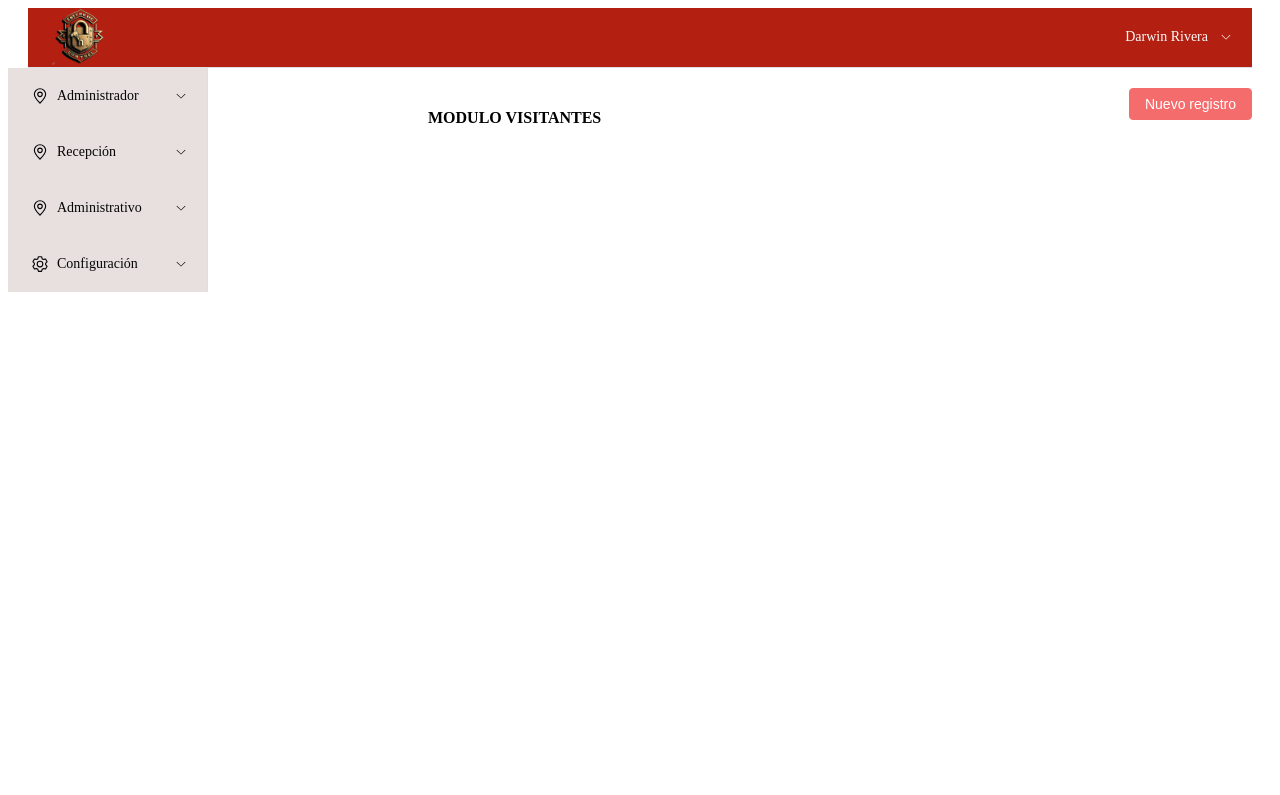
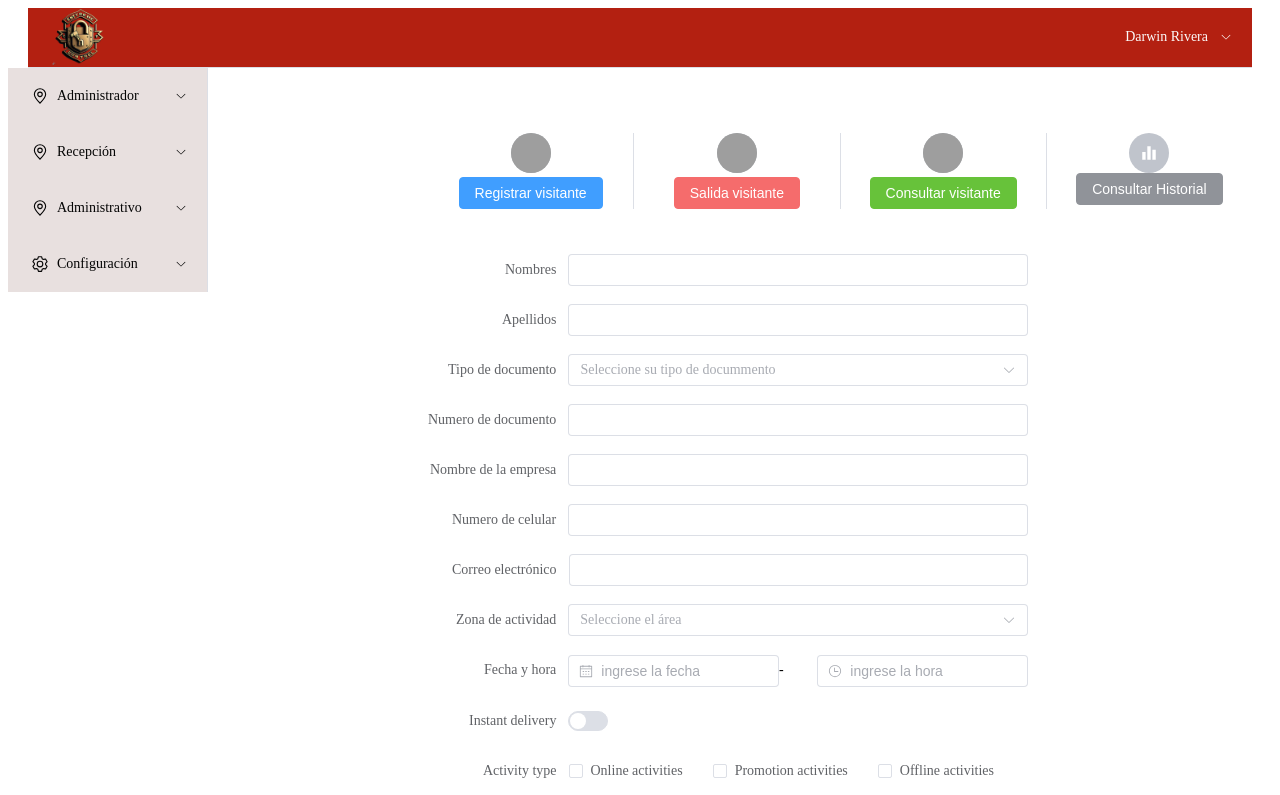
Before and after one commit to darwwinjr24/front-app-control, a Vue app: page /visitantes in a window 1280 px wide. Shown: the top 795 px of the page. Built offline with nearby package versions, Linux system fonts and the light colour scheme; grey boxes are pictures that could not be loaded.

Commit message:
Se crea nueva vista  de formulario de ingresos, se inicia con función de ocultar formulario, se hacen las rutas principales con el layput

```diff
--- a/index.html
+++ b/index.html
@@ -1,5 +1,5 @@
 <!doctype html>
-<html lang="en">
+<html lang="es">
   <head>
     <meta charset="UTF-8" />
     <link rel="icon" type="image/svg+xml" href="/vite.svg" />
--- a/src/components/Formulario.vue
+++ b/src/components/Formulario.vue
@@ -1,24 +1,25 @@
 <template>
     <div class="container">
-    <div class="container_header">
+    <div class="container_header" v-if="mostrar">
         <h4 class="titulo">MODULO {{ titulo }}</h4>
     <el-row justify="center" ali-gn="middle">
         <el-button type="danger">Cancelar</el-button>
         <el-button type="primary">Guardar</el-button>
-
      </el-row>
      <slot name="slotform"></slot>
     </div>
-
-
-</div>
+    </div>
 
 </template>
 
 <script setup>
-defineProps({
+import { computed, ref } from 'vue';
+
+const propiedad= defineProps({
   titulo: String,
+  isOpen: Boolean
 })
+const mostrar= computed(()=>propiedad.isOpen)
 </script>
 
 <style scoped>
--- a/src/components/Header.vue
+++ b/src/components/Header.vue
@@ -3,7 +3,7 @@
     <div class="container_header">
         <h4 class="titulo">MODULO {{ titulo }}</h4>
     <el-row justify="center" ali-gn="middle">
-        <el-button type="danger">{{ tituloBoton }}</el-button>
+        <el-button type="danger" @click="abrir">{{ tituloBoton }}</el-button>
      </el-row>
     </div>
 
@@ -17,6 +17,9 @@
 defineProps({
   titulo: String,
   tituloBoton: String,
+  abrir:{
+    type:Function
+  }
 })
 </script>
 
--- a/src/components/LayoutMain.vue
+++ b/src/components/LayoutMain.vue
@@ -23,6 +23,7 @@ import SideBarMenu from './SideBarMenu.vue'
     </el-container>
 </template>
 
+
 <style lang="css">
 .el-container {
     flex: 1
--- /dev/null
+++ b/src/components/Options.vue
@@ -0,0 +1,57 @@
+<script setup>
+import { Histogram, UserFilled } from '@element-plus/icons-vue'
+</script>
+
+
+<template>
+<div class="container">
+
+  <div class="demo-type">
+    <div>
+      <el-avatar
+      src="https://cube.elemecdn.com/0/88/03b0d39583f48206768a7534e55bcpng.png"
+      />        <div>
+        <el-button type="primary">Registrar visitante</el-button>
+      </div>
+    </div>
+    <div>
+      <el-avatar
+      src="https://cube.elemecdn.com/0/88/03b0d39583f48206768a7534e55bcpng.png"
+      />
+      <div>
+        <el-button type="danger">Salida visitante</el-button>
+      </div>
+    </div>
+    <div>
+      <el-avatar
+      src="https://cube.elemecdn.com/0/88/03b0d39583f48206768a7534e55bcpng.png"
+      />
+      <div>
+        <el-button type="success">Consultar visitante</el-button>
+      </div>
+    </div>
+    <div>
+      <el-avatar :icon="Histogram" />
+      <div>
+        <el-button type="info">Consultar Historial</el-button>
+      </div>
+    </div>
+  </div>
+  <slot name="slotvisitante"></slot>
+</div>
+</template>
+
+
+  <style scoped>
+  .demo-type {
+    display: flex;
+  }
+  .demo-type > div {
+    flex: 1;
+    text-align: center;
+  }
+
+  .demo-type > div:not(:last-child) {
+    border-right: 1px solid var(--el-border-color);
+  }
+  </style>
--- a/src/components/SideBarMenu.vue
+++ b/src/components/SideBarMenu.vue
@@ -2,7 +2,8 @@
   <el-row class="tac">
     <el-col :span="12">
       <el-menu
-        default-active="2"
+        :default-active="$route.path"
+        router
         background-color="#e8e0df"
       text-color="#050505"
         class="el-menu-vertical-demo"
@@ -15,7 +16,7 @@
             <span>Administrador</span>
           </template>
             <el-menu-item index="1-1">Colaboradores</el-menu-item>
-            <el-menu-item index="1-2">Usuarios</el-menu-item>
+            <el-menu-item index="principal">Usuarios</el-menu-item>
             </el-sub-menu>
 
             <el-sub-menu index="1">
@@ -23,7 +24,7 @@
             <el-icon><location /></el-icon>
             <span>Recepción</span>
           </template>
-            <el-menu-item index="1-1">Control de visitantes</el-menu-item>
+            <el-menu-item index="visitantes">Control de visitantes</el-menu-item>
             </el-sub-menu>
 
             <el-sub-menu index="1">
@@ -41,7 +42,6 @@
           </template>
             <el-menu-item index="1-1">Cambio de Clave</el-menu-item>
             <el-menu-item index="1-2">Actualizar Datos</el-menu-item>
-            <el-menu-item index="1-2">Cambiar rol</el-menu-item>
             </el-sub-menu>
 
       </el-menu>
--- a/src/views/Principal.vue
+++ b/src/views/Principal.vue
@@ -1,43 +1,13 @@
-<script lang="ts" setup>
-import LayoutMain from '../components/LayoutMain.vue';
-import FormVisitantes from './Visitantes/FormVisitantes.vue';
-import Header from '../components/Header.vue';
-import {Delete,Edit} from "@element-plus/icons-vue"
-import Formulario from '../components/Formulario.vue';
-
-const tableData = [
-  {
-    date: '2016-05-03',
-    name: 'Tom',
-    address: 'No. 189, Grove St, Los Angeles',
-  },
-  {
-    date: '2016-05-02',
-    name: 'Tom',
-    address: 'No. 189, Grove St, Los Angeles',
-  },
-  {
-    date: '2016-05-04',
-    name: 'Tom',
-    address: 'No. 189, Grove St, Los Angeles',
-  },
-  {
-    date: '2016-05-01',
-    name: 'Tom',
-    address: 'No. 189, Grove St, Los Angeles',
-  },
-]
-</script>
-
 <template>
       <LayoutMain>
         <template #slot1>
             <Header
             :titulo="'PRINCIPAL'"
-            :tituloBoton="'Nuevo registro'">
+            :tituloBoton="'Nuevo registro'"
+            :abrir="abrirFormulario">
             </Header>
 
-            <Formulario :titulo="'NUMERO 2'">
+            <Formulario :titulo="'NUMERO 2'" v-model:is-open="mostrarFormulario">
               <template #slotform>
             <FormVisitantes/>
               </template>
@@ -55,9 +25,45 @@ const tableData = [
   </el-table>
         </template>
 
-
     </LayoutMain>
 </template>
+
+<script lang="ts" setup>
+import LayoutMain from '../components/layoutMain.vue';
+import FormVisitantes from './Visitantes/FormVisitantes.vue';
+import Header from '../components/Header.vue';
+import {Delete,Edit} from "@element-plus/icons-vue"
+import Formulario from '../components/Formulario.vue';
+import { ref } from 'vue';
+
+const mostrarFormulario=ref(false)
+
+const abrirFormulario =()=>{
+  mostrarFormulario.value=true
+}
+const tableData = [
+  {
+    date: '1991-03-10',
+    name: 'Darwin Jhoan',
+    address: 'Cll 9 # 0-07',
+  },
+  {
+    date: '2016-05-02',
+    name: 'Marcos',
+    address: 'Diagonal 13E # 15N-95',
+  },
+  {
+    date: '1988-01-23',
+    name: 'Milena',
+    address: 'Av. 45 # 7-67',
+  },
+  {
+    date: '2018-03-20',
+    name: 'Gael',
+    address: 'calle 65 #0-89',
+  },
+]
+</script>
 
 <style>
 
--- /dev/null
+++ b/src/views/Visitantes/FormNuevoVisitante.vue
@@ -0,0 +1,122 @@
+<template>
+    <el-form :model="form" label-width="auto" style="max-width: 600px">
+      <el-form-item label="Nombres">
+        <el-input v-model="form.name" />
+      </el-form-item>
+      <el-form-item label="Apellidos">
+        <el-input v-model="form.name" />
+      </el-form-item>
+
+      <div>
+        <el-form-item label="Tipo de documento">
+        <el-select v-model="form.region" placeholder="Seleccione su tipo de docummento">
+          <el-option label="Cedula de ciudadania" value="shangha" />
+          <el-option label="NIT" value="beijing" />
+          <el-option label="Cedula de extranjería" value="beijing" />
+          <el-option label="Pasaporte" value="beijing" />
+          <el-option label="Carnet diplomatico" value="beijing" />
+          <el-option label="Permiso especial" value="beijing" />
+          <el-option label="Salvoconducto de permanencia" value="beijing" />
+          <el-option label="Permiso de protección temporal" value="beijing" />
+        </el-select>
+      </el-form-item>
+      <el-form-item label="Numero de documento">
+        <el-input v-model="form.name" />
+      </el-form-item>
+      <el-form-item label="Nombre de la empresa">
+        <el-input v-model="form.name" />
+      </el-form-item>
+      <el-form-item label="Numero de celular">
+        <el-input v-model="form.name" />
+      </el-form-item>
+      <el-form-item label="Correo electrónico">
+        <el-input v-model="form.name" />
+      </el-form-item>
+    </div>
+      <el-form-item label="Zona de actividad">
+        <el-select v-model="form.region" placeholder="Seleccione el área">
+          <el-option label="Gerencia" value="shanghai" />
+          <el-option label="Subgerencia" value="beijing" />
+          <el-option label="Tesoreria" value="beijing" />
+          <el-option label="Gestión humana" value="beijing" />
+          <el-option label="Tesoreria" value="beijing" />
+          <el-option label="Compras" value="beijing" />
+          <el-option label="Operaciones" value="beijing" />
+        </el-select>
+      </el-form-item>
+      <el-form-item label="Fecha y hora">
+        <el-col :span="11">
+          <el-date-picker
+            v-model="form.date1"
+            type="date"
+            placeholder="ingrese la fecha"
+            style="width: 100%"
+          />
+        </el-col>
+        <el-col :span="2" class="text-center">
+          <span class="text-gray-500">-</span>
+        </el-col>
+        <el-col :span="11">
+          <el-time-picker
+            v-model="form.date2"
+            placeholder="ingrese la hora"
+            style="width: 100%"
+          />
+        </el-col>
+      </el-form-item>
+      <el-form-item label="Instant delivery">
+        <el-switch v-model="form.delivery" />
+      </el-form-item>
+      <el-form-item label="Activity type">
+        <el-checkbox-group v-model="form.type">
+          <el-checkbox value="Online activities" name="type">
+            Online activities
+          </el-checkbox>
+          <el-checkbox value="Promotion activities" name="type">
+            Promotion activities
+          </el-checkbox>
+          <el-checkbox value="Offline activities" name="type">
+            Offline activities
+          </el-checkbox>
+          <el-checkbox value="Simple brand exposure" name="type">
+            Simple brand exposure
+          </el-checkbox>
+        </el-checkbox-group>
+      </el-form-item>
+      <el-form-item label="Resources">
+        <el-radio-group v-model="form.resource">
+          <el-radio value="Sponsor">Sponsor</el-radio>
+          <el-radio value="Venue">Venue</el-radio>
+        </el-radio-group>
+      </el-form-item>
+      <el-form-item label="Activity form">
+        <el-input v-model="form.desc" type="textarea" />
+      </el-form-item>
+      <el-form-item>
+        <el-button type="primary" @click="onSubmit">Create</el-button>
+        <el-button>Cancel</el-button>
+      </el-form-item>
+    </el-form>
+  </template>
+
+  <script lang="ts" setup>
+  import { reactive } from 'vue'
+
+  // do not use same name with ref
+  const form = reactive({
+    name: '',
+    region: '',
+    date1: '',
+    date2: '',
+    delivery: false,
+    type: [],
+    resource: '',
+    desc: '',
+  })
+
+  const onSubmit = () => {
+    console.log('submit!')
+  }
+  </script>
+
+  <style scoped></style>
--- a/src/views/Visitantes/Visitantes.vue
+++ b/src/views/Visitantes/Visitantes.vue
@@ -1,24 +1,25 @@
 <script setup>
-import LayoutMain from '../../components/LayoutMain.vue';
-import Header from '../../components/Header.vue'
+import LayoutMain from '../../components/layoutMain.vue';
+import Options from '../../components/Options.vue';
+import FormNuevoVisitante from './FormNuevoVisitante.vue';
 </script>
 
 <template>
-    <LayoutMain>
-        <template #slot1>
-            <Header
-            :titulo="'VISITANTES'"
-            :tituloBoton="'Nuevo registro'"
-            >
+  <LayoutMain>
+      <template #slot1>
+        <Options>
+          <template #slotvisitante>
+            <div class="container">
+            <FormNuevoVisitante/>
+          </div>
+        </template>
+      </Options>
+    </template>
+  </LayoutMain>
+    </template>
 
-            </Header>
-
-        </template>
-
-
-    </LayoutMain>
-</template>
-
-<style>
-
+<style scoped>
+.container {
+  margin-top: 45px;
+}
 </style>
```
